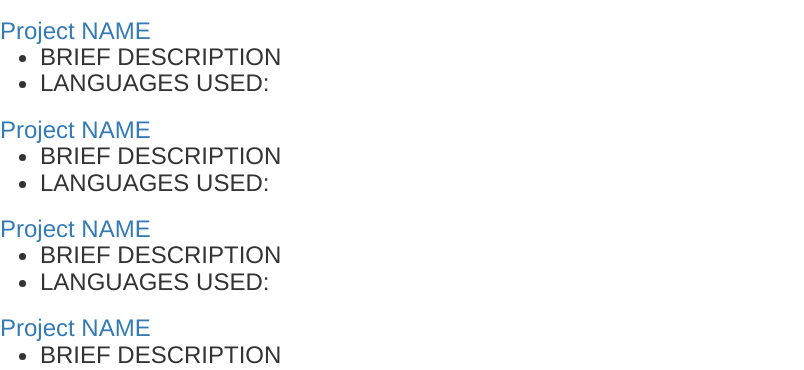
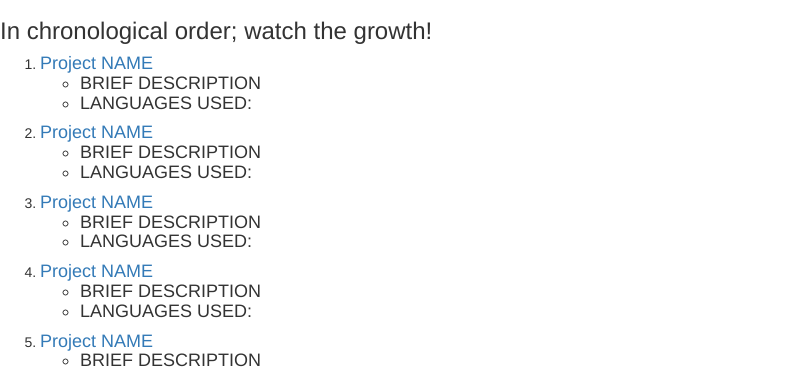
Before and after one commit to AramisDad/code-review-1, a plain HTML site: page index.html in a window 1280 px wide. Shown: the part 425-795 px from the top of the page, without its empty margins (0-804 px from the left). Drawn offline with Linux system fonts and the light colour scheme.

Commit message:
add unordered list within order list within project section of index.html

```diff
--- a/css/styles.css
+++ b/css/styles.css
@@ -1,3 +1,3 @@
-.profilephoto {
+img.resize {
   width: 360px;
 }
--- a/index.html
+++ b/index.html
@@ -10,39 +10,50 @@
 
     <h1>Malcolm Womble | Web Development Portfolio</h1>
 
-    <p><span class="profilephoto"><img src="img/profile-photo.jpg" alt="Photo of Malcolm Womble"></span>
+    <div class="resize">
+      <img src="img/profile-photo.jpg" alt="Photo of Malcolm Womble">
+    </div>
 
     <h2>Projects</h2>
 
-      <h3><a href="LINK">Project NAME</a></</h3>
+      <h3>In chronological order; watch the growth!</h3>
+
+        <ol>
+          <li><h4><a href="LINK">Project NAME</a></</h4>
             <ul>
               <li>BRIEF DESCRIPTION</li>
               <li>LANGUAGES USED: </li>
             </ul>
+          </li>
 
-      <h3><a href="LINK">Project NAME</a></</h3>
+          <li><h4><a href="LINK">Project NAME</a></</h4>
               <ul>
                 <li>BRIEF DESCRIPTION</li>
                 <li>LANGUAGES USED: </li>
             </ul>
+          </li>
 
-      <h3><a href="LINK">Project NAME</a></</h3>
+          <li><h4><a href="LINK">Project NAME</a></</h4>
               <ul>
                 <li>BRIEF DESCRIPTION</li>
                 <li>LANGUAGES USED: </li>
             </ul>
+          </li>
 
-      <h3><a href="LINK">Project NAME</a></</h3>
+          <li><h4><a href="LINK">Project NAME</a></</h4>
             <ul>
               <li>BRIEF DESCRIPTION</li>
               <li>LANGUAGES USED: </li>
             </ul>
+          </li>
 
-      <h3><a href="LINK">Project NAME</a></</h3>
+          <li><h4><a href="LINK">Project NAME</a></</h4>
             <ul>
               <li>BRIEF DESCRIPTION</li>
               <li>LANGUAGES USED: </li>
             </ul>
+          </li>
+        </ol>
 
     <h2>About Me</h2>
 
```
Lines whose indentation alone changed are shown as unchanged.
